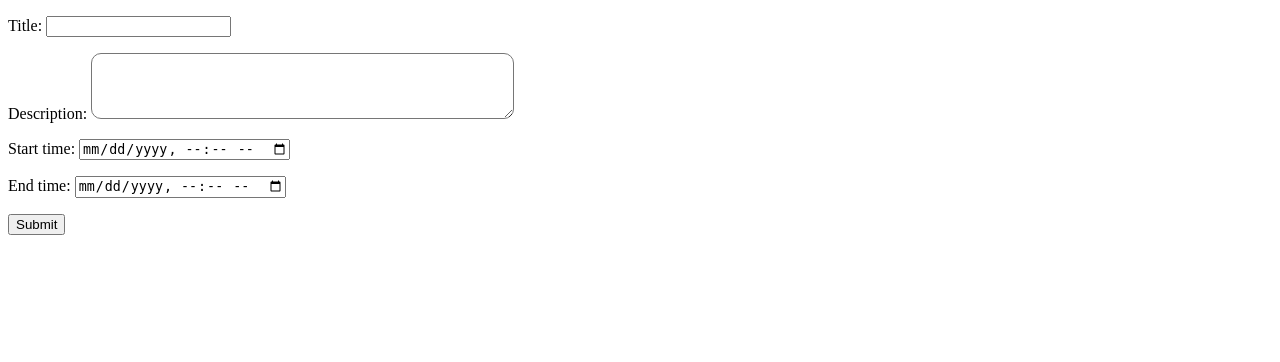
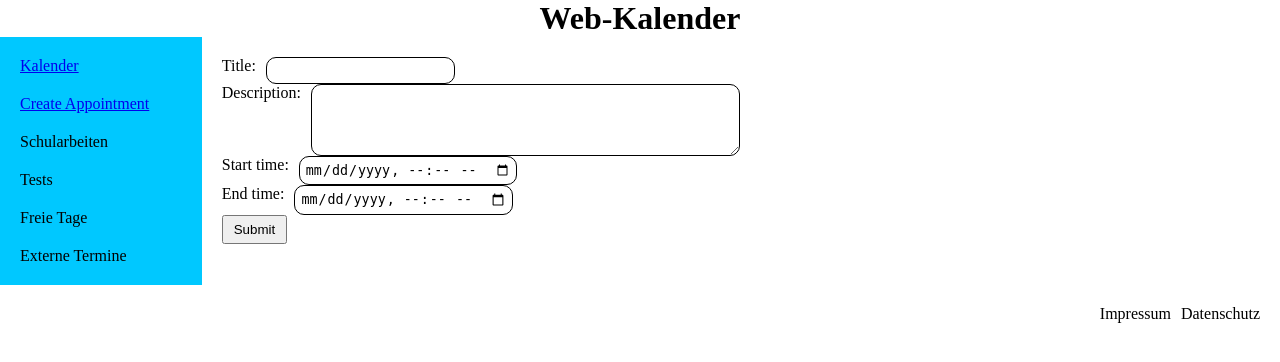
Before and after one commit to taktischer/web_calendar, a Django app: page /appointment/create/ in a window 1280 px wide. Shown: the top 362 px of the page. Run offline with Django 4.2, Linux system fonts and the light colour scheme; the visitor is signed in with stand-in values (Sample User, id 1).

Commit message:
imporved index html
-tried to design the index html
-tried to design appointment html (something went wrong)

```diff
--- /dev/null
+++ b/static/appointment.css
@@ -0,0 +1,18 @@
+#create-appointment-form {
+    padding: 20px;
+}
+
+input:not(#submit-appointment), textarea {
+    border: 1px solid black;
+    border-radius: 10px;
+    padding: 5px;
+}
+
+#submit-appointment {
+    padding: 5px 10px;
+}
+
+p {
+    display: flex;
+    gap: 10px;
+}
--- a/static/styles.css
+++ b/static/styles.css
@@ -1,3 +1,63 @@
-#id_description{
-    border-radius: 10px;
+* {
+    margin: 0px;
+    padding: 0px;
 }
+
+#title {
+    display: flex;
+    justify-content: center;
+    align-items: center;
+}
+
+main {
+    display: flex;
+    width: 100%;
+}
+
+#sidenavbar {
+    display: flex;
+    flex-direction: column;
+    justify-content: center;
+    align-items: flex-start;
+    padding: 20px;
+    gap: 20px;
+    width: 15%;
+    background-color: rgb(0, 200, 255);
+}
+
+#content {
+    width: 100%;
+}
+
+#index-container {
+    display: flex;
+    gap: 20px;
+    width: 100%;
+    height: 100%;
+}
+
+#index-left{
+    width: 20%;
+    background-color: rgb(200, 255, 255);
+    display: flex;
+    flex-direction: column;
+    justify-content: center;
+    align-items: flex-start;
+}
+
+#index-right {
+    width: 80%;
+    background-color: rgb(2, 255, 255);
+    display: flex;
+    flex-direction: column;
+    justify-content: center;
+    align-items: flex-start;
+}
+
+#legal-footer {
+    display: flex;
+    justify-content: right;
+    align-items: center;
+    padding: 20px;
+    gap: 10px;
+}
--- a/templates/appointment_create.html
+++ b/templates/appointment_create.html
@@ -2,9 +2,10 @@
 {% load static %}
 
 {% block content %}
-    <form method="post" id="test">
+    <link rel="stylesheet" href="{% static 'appointment/../static/appointment.css' %}">
+    <form method="post" id="create-appointment-form">
         {% csrf_token %}
         {{ form.as_p }}
-        <input type="submit" id="sumbit-appointment">
+        <input type="submit" id="submit-appointment">
     </form>
 {% endblock %}
--- a/templates/base.html
+++ b/templates/base.html
@@ -6,10 +6,28 @@
     <meta charset="UTF-8">
     <title>Calendar App</title>
     <link rel="stylesheet" href="{% static 'styles.css' %}">
-    <link rel="stylesheet" href="{% static 'appointment/appointment.css' %}">
 </head>
 <body>
-    {% block content %}
-    {% endblock %}
+    <header id="title">
+        <h1>Web-Kalender</h1>
+    </header>
+    <main>
+        <div id="sidenavbar">
+            <a href="{% url 'index' %}">Kalender</a>
+            <a href="{% url 'appointment-create' %}">Create Appointment</a>
+            <a>Schularbeiten</a>
+            <a>Tests</a>
+            <a>Freie Tage</a>
+            <a>Externe Termine</a>
+        </div>
+        <div id="content">
+            {% block content %}
+            {% endblock %}
+        </div>
+    </main>
+    <footer id="legal-footer">
+        <a>Impressum</a>
+        <a>Datenschutz</a>
+    </footer>
 </body>
 </html>
```
Also changed, not shown: templates/index.html (+8 -1 lines), static/appointment/appointment.css (deleted).
